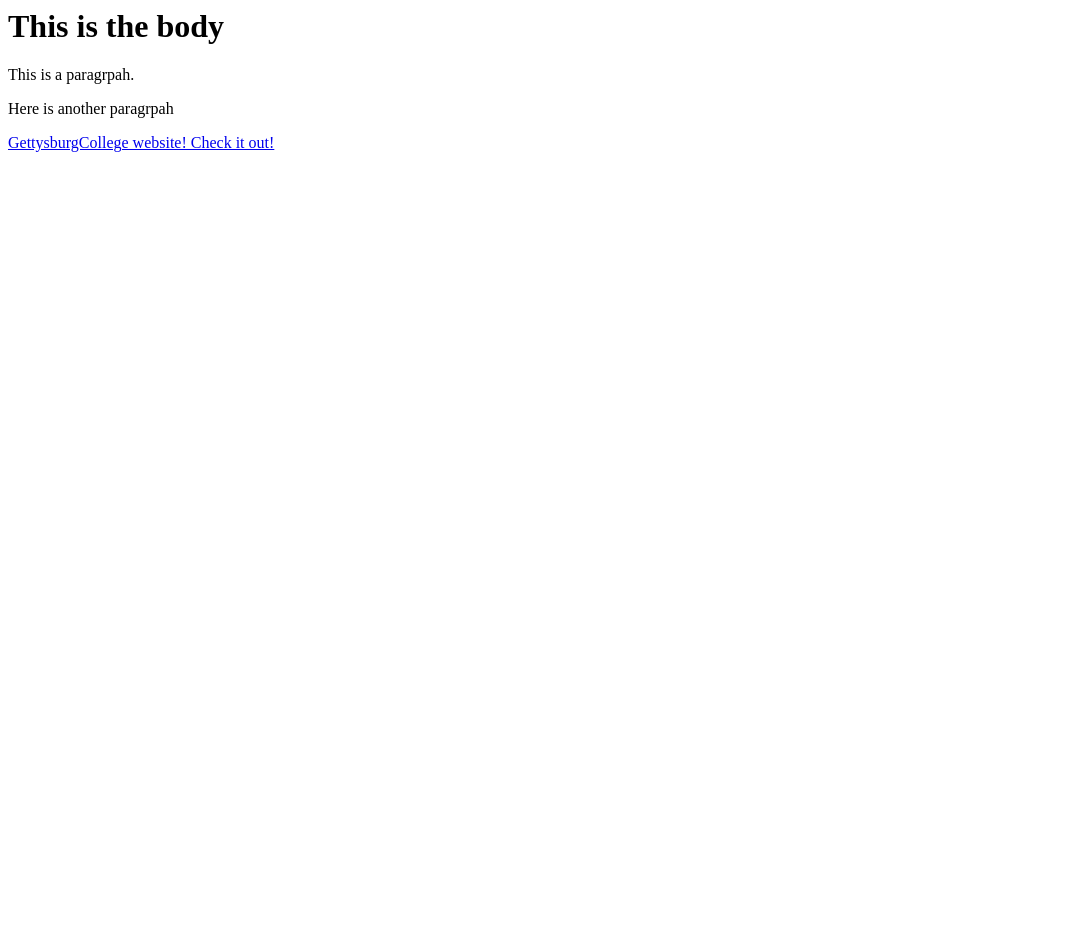
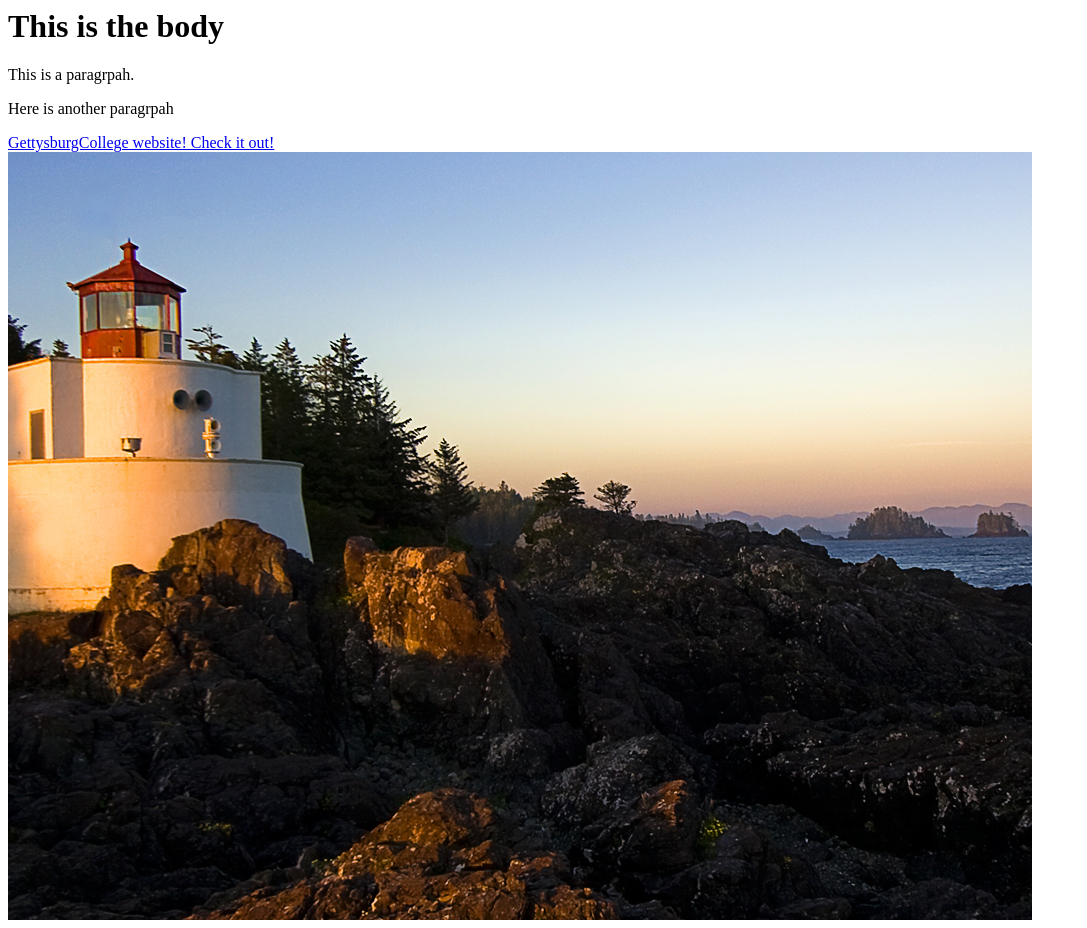
Before and after one commit to notoch01/dssfdemo, a plain HTML site: page index.html in a window 1280 px wide. Shown: the whole page, without its empty margins (0-1087 px from the left). Before the commit the page ends 800 px from the top, so only its background shows below. Drawn offline with Linux system fonts and the light colour scheme.

Commit message:
added image tag

```diff
--- a/index.html
+++ b/index.html
@@ -7,5 +7,6 @@
     <p>This is a paragrpah.</p>
     <p>Here is another paragrpah</p>
     <a href="http://gettysburg.edu">GettysburgCollege website! Check it out!</a>
+    <img src="Lighthouse.jpg"/>
   </body>
 </html>
```
